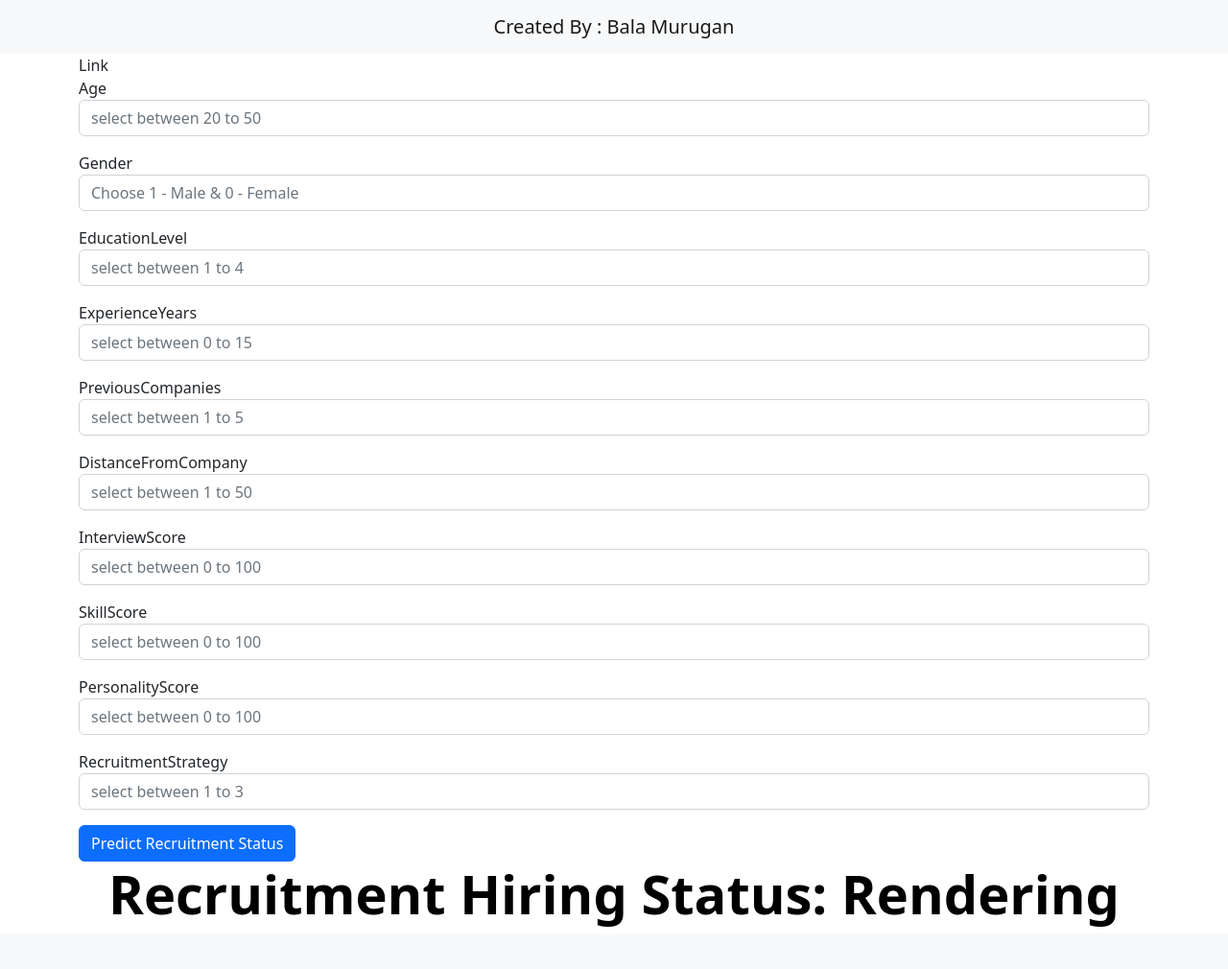
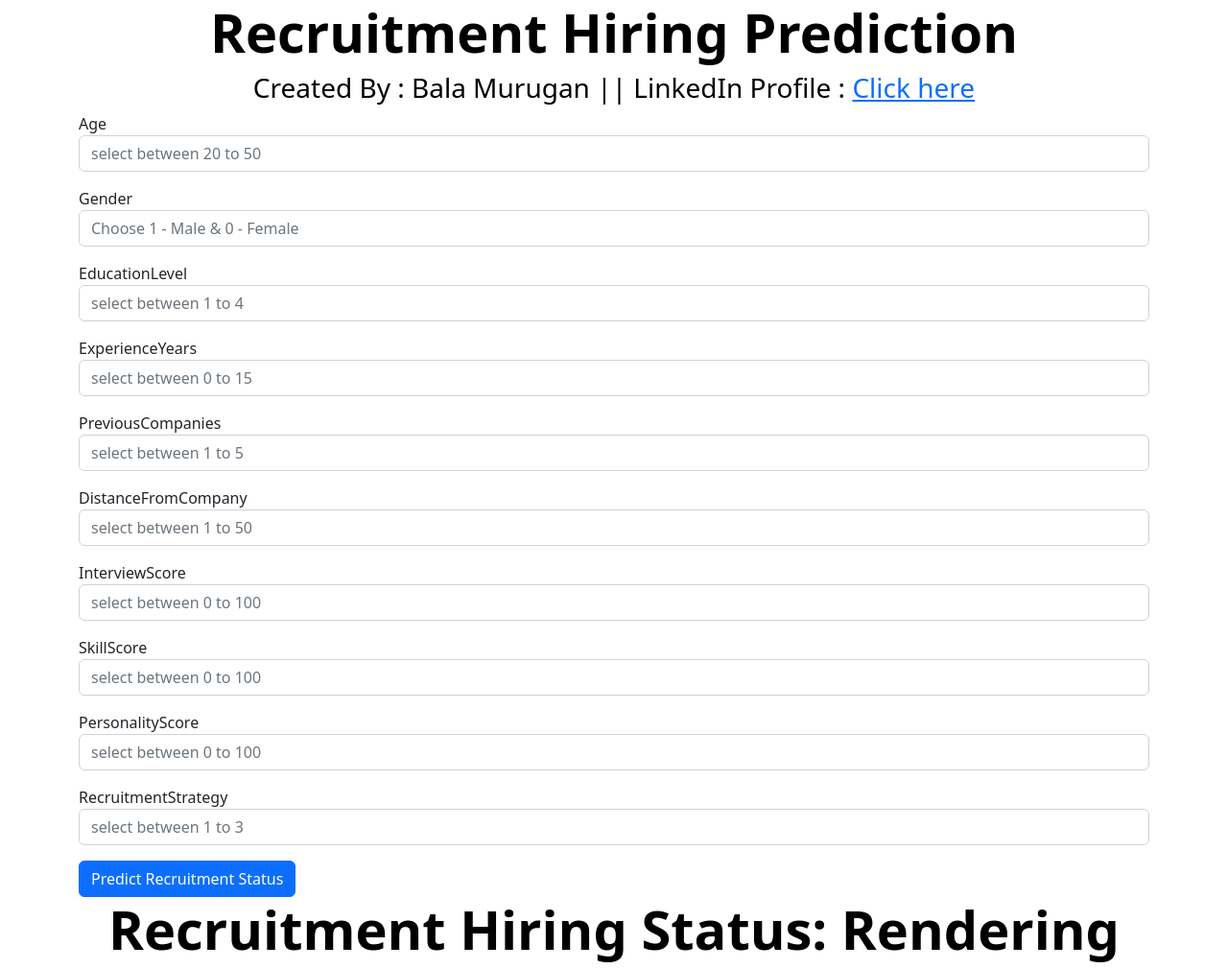
Before and after one commit to BalaM14/Recruitment_Prediction, a FastAPI app: page / in a window 1280 px wide. Shown: the whole page at 96% size. Before the commit the page ends 966 px from the top, so only its background shows below. Run offline with FastAPI, Linux system fonts and the light colour scheme; parts of the project's set-up code (start-up, migrations or seed data) failed here and were passed over; some libraries are stand-ins or nearby versions.

Commit message:
Html file updated for Frontend UI

```diff
--- a/templates/recruit.html
+++ b/templates/recruit.html
@@ -8,16 +8,16 @@
     <link href="https://cdn.jsdelivr.net/npm/bootstrap@5.2.1/dist/css/bootstrap.min.css" rel="stylesheet" integrity="sha384-iYQeCzEYFbKjA/T2uDLTpkwGzCiq6soy8tYaI1GyVh/UjpbCx/TYkiZhlZB6+fzT" crossorigin="anonymous">
   </head>
   <body>
-    <nav class="navbar navbar-light bg-light static-top">
-        <div class="container-fluid">
-           <a class="navbar-brand">Created By : Bala Murugan</a>
-        </div>
-     </nav>
+    <div class="text-center text-black">
+      <h2 class="display-4 fw-bolder">Recruitment Hiring Prediction</h2>
+    </div>
+    <div class="text-center text-black">
+      <h3><label> Created By : Bala Murugan || LinkedIn Profile : <a name="LinkedIn Link" href="https://www.linkedin.com/in/balamurugan14">Click here</a></label></h3>
+    </div>
     <section>
         <div class="container-fluid">
             <div class="container">
                 <form action="/" method="post">
-                    <a class="navbar-brand" name="LinkedIn Profile" href="https://www.linkedin.com/in/balamurugan14">Link</a>
                       <div class="mb-3">
                         <label for="Age">Age</label>
                         <input type="number" class="form-control" id="Age" name="Age" min="20" max="50" placeholder="select between 20 to 50" required="required">
```
